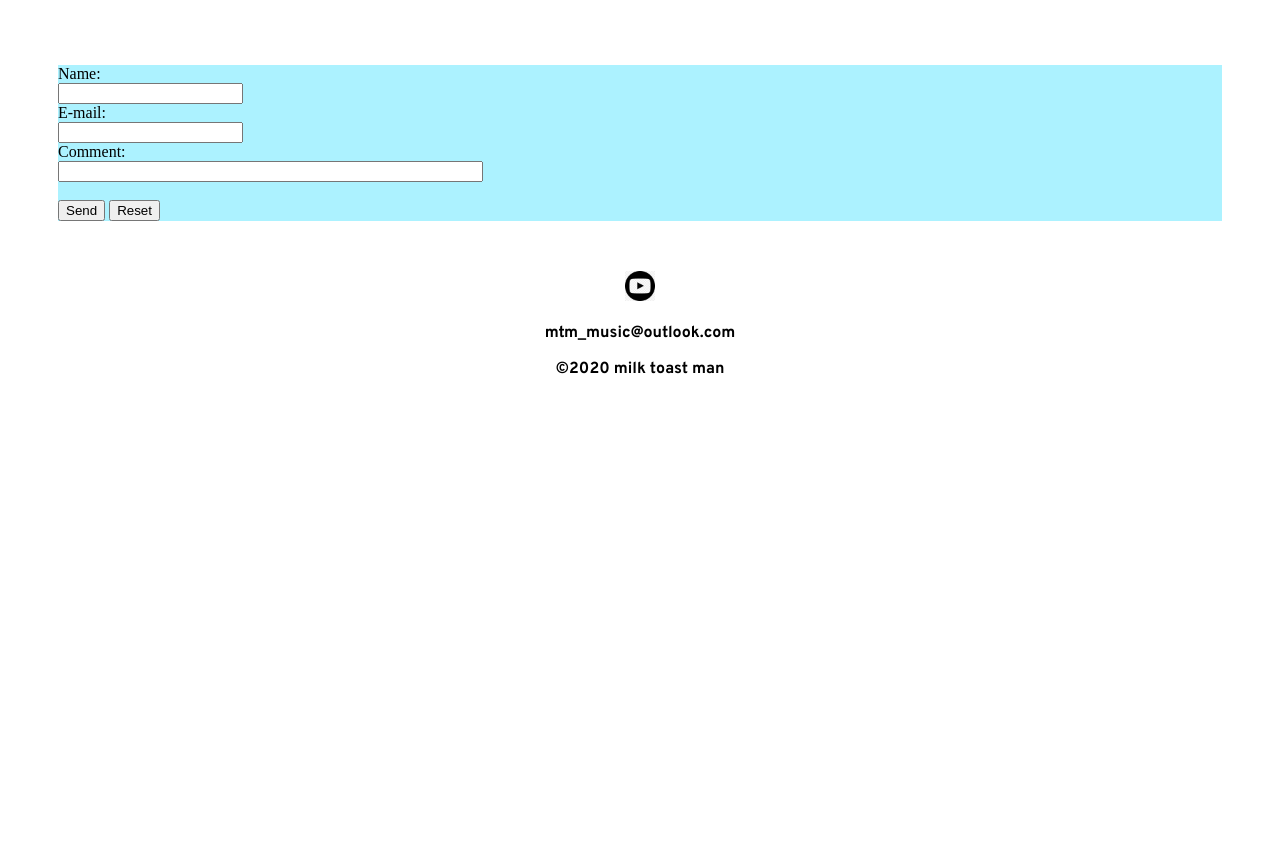
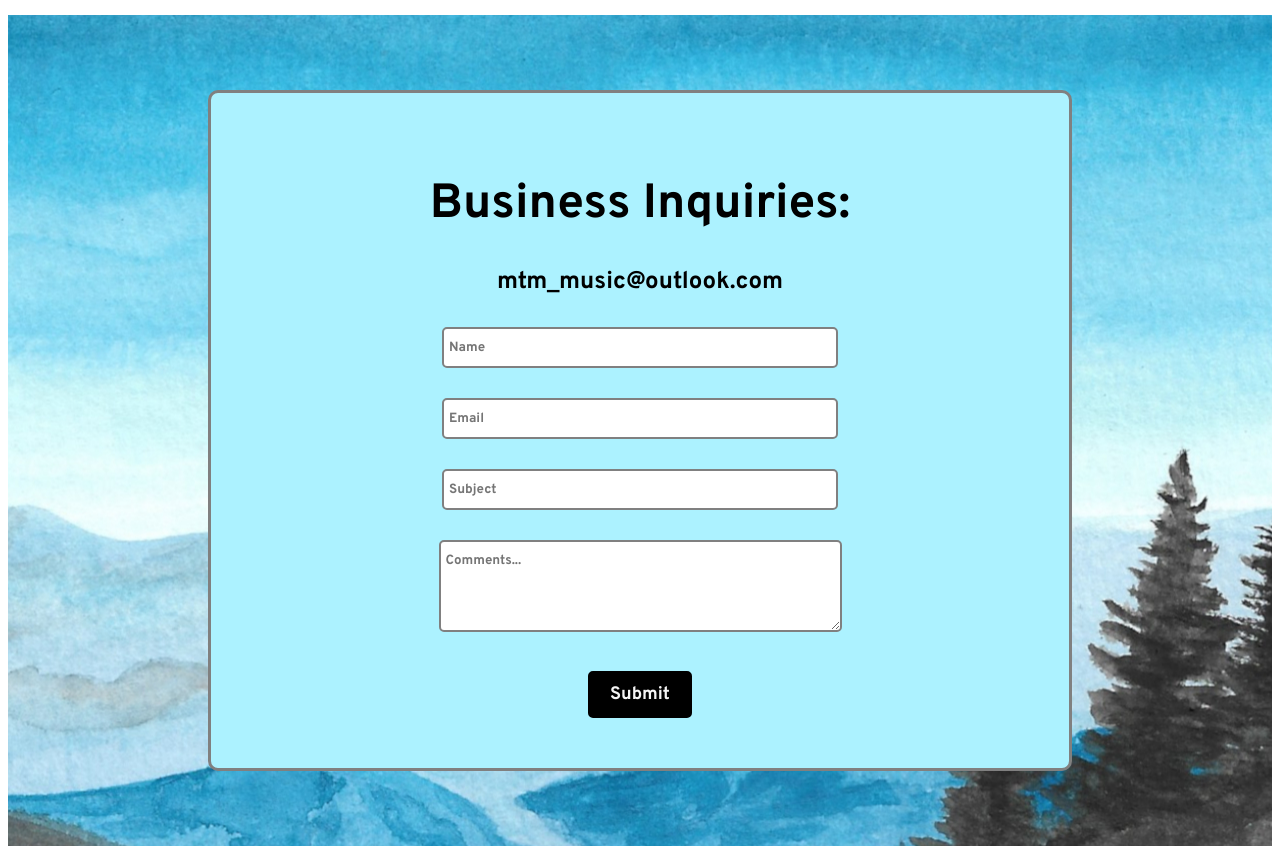
Before and after one commit to JasonK97/milk-toast-man-html, a website: page public/contact.html in a window 1280 px wide. Shown: the part 224-1070 px from the top of the page. Before the commit the page ends 800 px from the top, so only its background shows below. Drawn offline with Linux system fonts and the light colour scheme.

Commit message:
Contact page implemented

```diff
--- a/public/contact.html
+++ b/public/contact.html
@@ -28,18 +28,23 @@
 
     <br />
 
-    <form id="contactInfo" action="mailto:jasonbkent@gmail.com" method="post" enctype="text/plain">
-        Name:<br>
-        <input type="text" name="name"><br>
-        E-mail:<br>
-        <input type="text" name="mail"><br>
-        Comment:<br>
-        <input type="text" name="comment" size="50"><br><br>
-        <input type="submit" value="Send">
-        <input type="reset" value="Reset">
-    </form>
+    <div id="contactStuff">
+        <form id="contactInfo" action="mailto:jasonbkent@gmail.com" method="post" enctype="text/plain">
+            <h1>Business Inquiries:</h1>
+            mtm_music@outlook.com
+            <br /><br />
+            <input class="inputAreas" type="text" name="name" placeholder="Name" size="50">
+            <br /><br />
+            <input class="inputAreas" type="text" name="mail" placeholder="Email" size="50">
+            <br /><br />
+            <input class="inputAreas" type="text" name="subject" placeholder="Subject" size="50">
+            <br /><br />
+            <textarea class="inputAreas" name="comment" rows="4" cols="50" placeholder="Comments..."></textarea><br /><br />
+            <input class="btns" type="submit" value="Submit">
+        </form>
+    </div>
 
-    <div id="footer">
+    <div id="footer"><br /><br />
         <a width="854" height="480" href="https://www.youtube.com/channel/UCVDFQ1SkdAHL4pYbnHGYkaA"><img src="./pics/youtubelogo.png"
             alt="Youtube Icon" height="30"></a><br /><br />
         <a id="footerText" href="mailto:mtm_music@outlook.com">mtm_music@outlook.com</a>
--- a/public/mtmCss.css
+++ b/public/mtmCss.css
@@ -17,6 +17,10 @@
 .hLinks {
     text-decoration: none;
     color: rgb(34, 34, 34);
+}
+
+.hLinks:hover {
+    color: rgb(94, 93, 93);
 }
 
 .parallaxPic {
@@ -93,9 +97,44 @@ iframe {
     left: 15%;
 }
 
+#contactStuff {
+    background-image: url("./pics/Evergreen Blues.jpg");
+    padding: 25px 0px 25px 0px;
+    background-position: center;
+}
+
 #contactInfo {
+    text-align: center;
     background-color: rgb(172, 242, 255);
-    margin: 50px 50px 50px 50px;
+    margin: 50px 200px 50px 200px;
+    font-family: 'Overpass', sans-serif;
+    font-size: 24px;
+    padding: 50px 25px 50px 25px;
+    border-radius: 10px;
+    border: 3px solid gray;
+}
+
+.inputAreas {
+    font-family: 'Overpass', sans-serif;
+    padding: 10px 5px 10px 5px;
+    border-radius: 5px;
+    border: 2px solid gray;
+}
+
+.btns {
+    font-family: 'Overpass', sans-serif;
+    font-size: 18px;
+    padding: 10px 20px 10px 20px;
+    border-radius: 5px;
+    border: 2px solid black;
+    background-color: black;
+    color: whitesmoke;
+}
+
+.btns:hover {
+    border: 2px solid gray;
+    background-color: whitesmoke;
+    color: black;
 }
 
 #footer {
```
